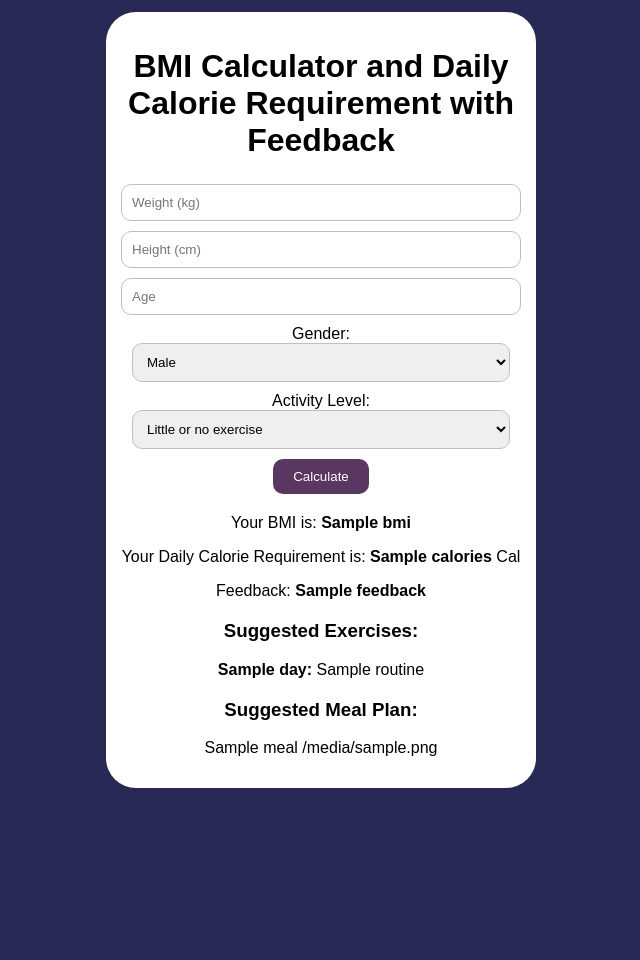
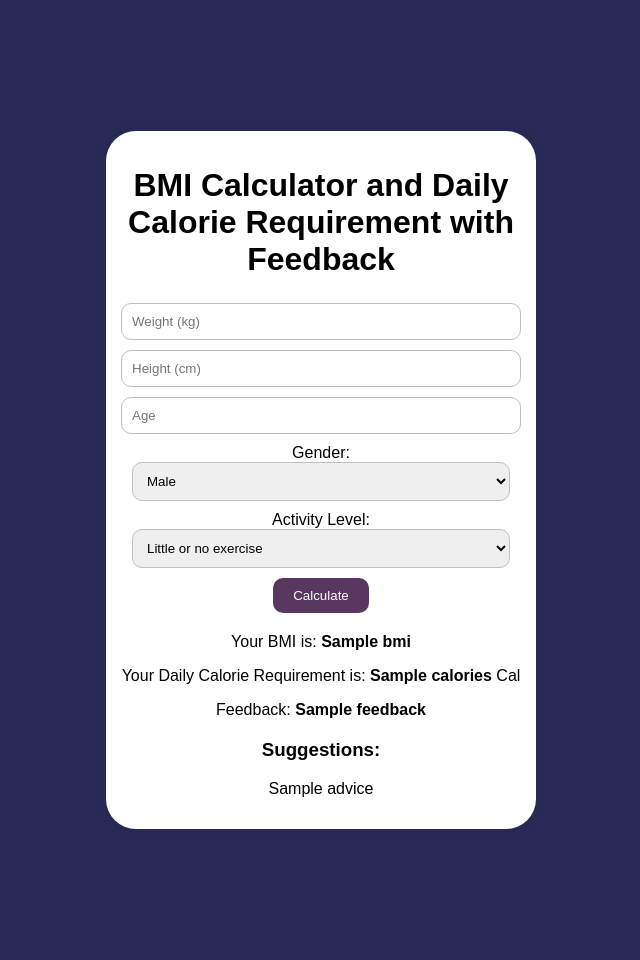
Before and after one commit to Ahnaf-nub/BMI_BMR_FEEDBACK, a Flask app: template templates/index.html in a window 1280 px wide. Shown: the whole page, without its empty margins (319-959 px from the left). Before the commit the page ends 788 px from the top, so only its background shows below. Run offline with Flask 3, Linux system fonts and the light colour scheme; the template is opened without the code that fills it: most values are stand-ins (such as "Sample title", 1, 10 or a date in 2020).

Commit message:
Add files via upload

```diff
--- a/app.py
+++ b/app.py
@@ -1,14 +1,30 @@
 from flask import Flask, render_template, request
+from langchain import PromptTemplate, LLMChain
+from langchain_google_genai import ChatGoogleGenerativeAI
+from dotenv import load_dotenv
+
+load_dotenv()
 app = Flask(__name__)
 
+gemini = ChatGoogleGenerativeAI(model="gemini-1.5-flash")
+
+template = """
+You are a fitness specialist doctor. You are asked from a patient who is seeking advice on their health and fitness goals. Analyze the following information and suggest exercises with exercise routine and meal plan including food items.:
+Age: {age}
+Gender: {gender}
+Weight in kg: {weight}
+Height in cm: {height}
+Daily Calorie Requirement: {daily_calories}
+Activity Level: {activity_level}
+"""
+llm_chain = LLMChain(prompt=PromptTemplate(template=template), llm=gemini)
 
 @app.route('/', methods=['GET', 'POST'])
 def bmi_bmr_calculator():
     bmi = ''
     calories = ''
     feedback = ''
-    exercises = []
-    meals = []
+    advice = ''
 
     if request.method == 'POST':
         weight = float(request.form['weight'])
@@ -41,56 +57,23 @@ def bmi_bmr_calculator():
         if bmi < 18.5:
             goal = "muscle_gain"
             feedback = "You are underweight. Focus on muscle gain."
-            exercises = [
-                {"day": "Monday", "routine": "🏋️ Weight Lifting - Upper Body"},
-                {"day": "Tuesday", "routine": "🏋️‍♂️ Resistance Training - Lower Body"},
-                {"day": "Wednesday", "routine": "🏋️‍♀️ Squats and Lunges"},
-                {"day": "Thursday", "routine": "🤸 Push-ups and Pull-ups"},
-                {"day": "Friday", "routine": "💪 Core Strength Training"},
-                {"day": "Saturday", "routine": "🧘‍♂️ Yoga and Stretching"},
-                {"day": "Sunday", "routine": "🛌 Rest Day"}
-            ]
-            meals = [
-                {"meal": "Egg curry with rice", "icon": "🥚"},
-                {"meal": "Chicken breast with vegetables", "icon": "🍗"},
-                {"meal": "Fish curry with lentils", "icon": "🐟"}
-            ]
         elif 18.5 <= bmi < 24.9:
             goal = "maintenance"
             feedback = "You have a normal weight. Maintain your current routine."
-            exercises = [
-                {"day": "Monday", "routine": "🧘 Yoga"},
-                {"day": "Tuesday", "routine": "🧘‍♀️ Pilates"},
-                {"day": "Wednesday", "routine": "🥾 Hiking or Brisk Walking"},
-                {"day": "Thursday", "routine": "💃 Dancing or Zumba"},
-                {"day": "Friday", "routine": "🏃 Light Jogging"},
-                {"day": "Saturday", "routine": "🏊 Swimming"},
-                {"day": "Sunday", "routine": "🛌 Rest Day"}
-            ]
-            meals = [
-                {"meal": "Vegetable curry with rice", "icon": "🥗"},
-                {"meal": "Grilled fish with salad", "icon": "🐠🥗"},
-                {"meal": "Daal (lentils) with roti", "icon": "🥙"}
-            ]
         else:
             goal = "weight_loss"
             feedback = "You are overweight. Focus on weight loss."
-            exercises = [
-                {"day": "Monday", "routine": "🚶 Walking or Light Jogging"},
-                {"day": "Tuesday", "routine": "🚴 Cycling"},
-                {"day": "Wednesday", "routine": "🏊 Swimming"},
-                {"day": "Thursday", "routine": "🤸 Aerobics"},
-                {"day": "Friday", "routine": "🔥 High-Intensity Interval Training (HIIT)"},
-                {"day": "Saturday", "routine": "💃 Dancing or Zumba"},
-                {"day": "Sunday", "routine": "🛌 Rest Day"}
-            ]
-            meals = [
-                {"meal": "Fruit salad", "icon": "🍉"},
-                {"meal": "Grilled chicken salad", "icon": "🥗"},
-                {"meal": "Boiled vegetables with fish", "icon": "🥦🐠"}
-            ]
 
-    return render_template('index.html', bmi=bmi, calories=calories, feedback=feedback, exercises=exercises, meals=meals)
+        advice = llm_chain.run({
+            "age": age,
+            "gender": gender,
+            "weight": weight,
+            "height": height,
+            "daily_calories": calories,
+            "activity_level": daily_calories
+        })
+
+    return render_template('index.html', bmi=bmi, calories=calories, feedback=feedback, advice=advice)
 
 if __name__ == '__main__':
-    app.run(debug=True, host='0.0.0.0')
+    app.run(debug=True)
--- a/templates/index.html
+++ b/templates/index.html
@@ -13,7 +13,7 @@
             display: flex;
             justify-content: center;
             align-items: center;
-            height: 100vh;
+            height: 120vh;
         }
         .container {
             background-color: rgb(255, 255, 255);
@@ -48,16 +48,9 @@
         .result {
             margin-top: 20px;
         }
-        .meal-plan, .exercise-plan {
+        .suggestion-plan {
             text-align: center;
             margin-top: 20px;
-        }
-        .meal-plan ul, .exercise-plan ul {
-            list-style: none;
-            padding: 0;
-        }
-        .meal-plan li, .exercise-plan li {
-            margin-bottom: 5px;
         }
     </style>
 </head>
@@ -92,21 +85,9 @@
             <p>Your Daily Calorie Requirement is: <strong>{{ calories }}</strong> Cal</p>
             <p>Feedback: <strong>{{ feedback }}</strong></p>
         </div>
-        <div class="exercise-plan">
-            <h3>Suggested Exercises:</h3>
-            <ul>
-                {% for day in exercises %}
-                <li><strong>{{ day.day }}:</strong> {{ day.routine }}</li>
-                {% endfor %}
-            </ul>
-        </div>
-        <div class="meal-plan">
-            <h3>Suggested Meal Plan:</h3>
-            <ul>
-                {% for meal in meals %}
-                <li>{{ meal.meal }} {{ meal.icon }}</li>
-                {% endfor %}
-            </ul>
+        <div class="suggestion-plan">
+            <h3>Suggestions:</h3>
+            <p>{{ advice }}</p>
         </div>
         {% endif %}
     </div>
```
